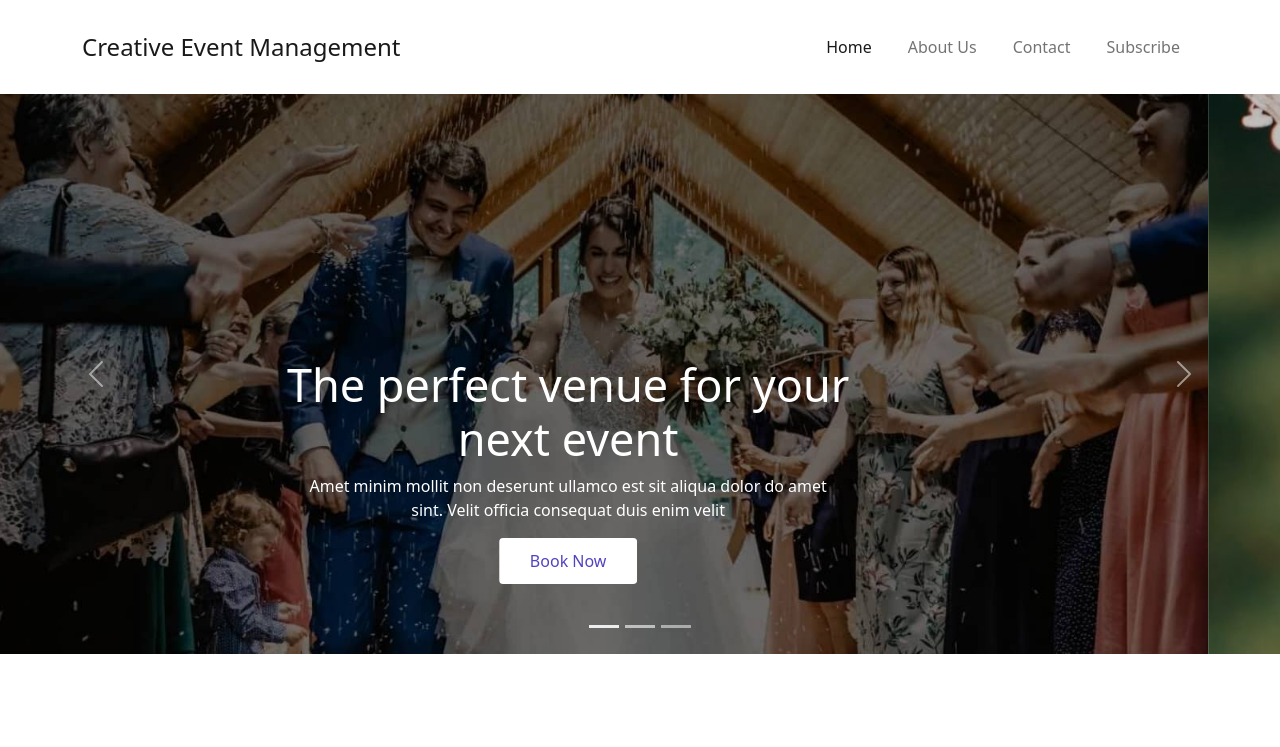
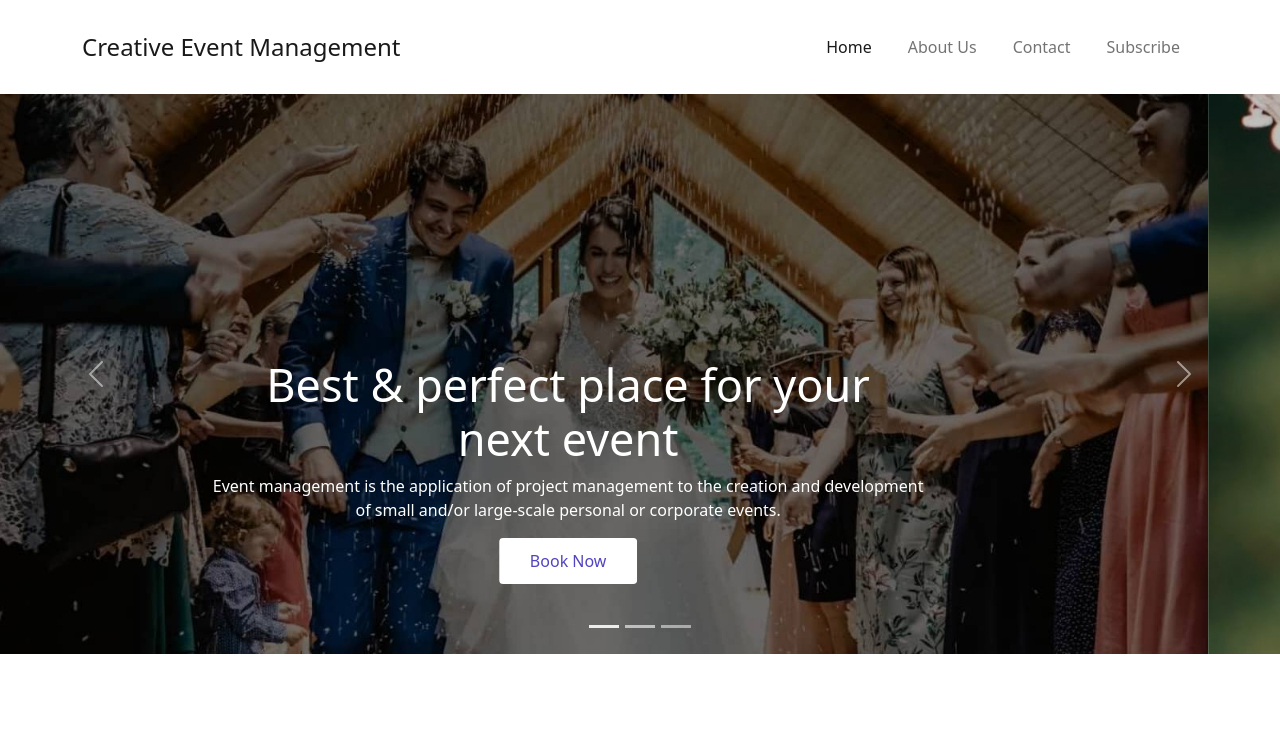
Before and after one commit to biswajit-adhikary/Creative-Event-Management, a plain HTML site: page index.html in a window 1280 px wide. Shown: the top 747 px of the page. Drawn offline with nearby package versions, Linux system fonts and the light colour scheme.

Commit message:
Final check done

```diff
--- a/index.html
+++ b/index.html
@@ -62,24 +62,24 @@
                 <div class="carousel-item active">
                   <img src="images/banner-1-min.jpg" class="d-block w-100" alt="banner one">
                   <div class="carousel-caption">
-                    <h2>The perfect venue for your <br> next event</h2>
-                    <p>Amet minim mollit non deserunt ullamco est sit aliqua dolor do amet <br> sint. Velit officia consequat duis enim velit </p>
+                    <h2>Best & perfect place for your <br> next event</h2>
+                    <p>Event management is the application of project management to the creation and development <br> of small and/or large-scale personal or corporate events.</p>
                     <a type="button" class="btn btn-md theme-button-one" href="https://www.eventbooking.com/demo/" target="_blank">Book Now</a>
                   </div>
                 </div>
                 <div class="carousel-item">
                   <img src="images/banner-2-min.jpg" class="d-block w-100" alt="banner two">
                   <div class="carousel-caption">
-                    <h2>The perfect venue for your <br> next event</h2>
-                    <p>Amet minim mollit non deserunt ullamco est sit aliqua dolor do amet <br> sint. Velit officia consequat duis enim velit </p>
+                    <h2>Best & perfect place for your <br> next event</h2>
+                    <p>Event management is the application of project management to the creation and development <br> of small and/or large-scale personal or corporate events.</p>
                     <a type="button" class="btn btn-md theme-button-one" href="https://www.eventbooking.com/demo/" target="_blank">Book Now</a>
                   </div>
                 </div>
                 <div class="carousel-item">
                   <img src="images/banner-3-min.jpg" class="d-block w-100" alt="banner three">
                   <div class="carousel-caption">
-                    <h2>The perfect venue for your <br> next event</h2>
-                    <p>Amet minim mollit non deserunt ullamco est sit aliqua dolor do amet <br> sint. Velit officia consequat duis enim velit </p>
+                    <h2>Best & perfect place for your <br> next event</h2>
+                    <p>Event management is the application of project management to the creation and development <br> of small and/or large-scale personal or corporate events.</p>
                     <a type="button" class="btn btn-md theme-button-one" href="https://www.eventbooking.com/demo/" target="_blank">Book Now</a>
                   </div>
                 </div>
@@ -265,6 +265,11 @@
               </div>
             </div>
             <div class="row">
+              <div class="col-lg-6 order-lg-2">
+                <div class="faq-image">
+                  <img src="images/people-min.png" class="w-100" alt="">
+                </div>
+              </div>
               <div class="col-lg-6">
                 <div class="faq-text">
                   <div class="accordion" id="accordionExample">
@@ -329,11 +334,6 @@
                       </div>
                     </div>
                   </div>
-                </div>
-              </div>
-              <div class="col-lg-6">
-                <div class="faq-image">
-                  <img src="images/people-min.png" class="w-100" alt="">
                 </div>
               </div>
             </div>
--- a/style.css
+++ b/style.css
@@ -110,6 +110,7 @@ Package CSS
     color: #fff;
     border-radius: 25px;
     position: relative;
+    box-shadow: 0 .5rem 1rem rgba(82,67,194,.25)!important;
 }
 .special-package .package-detail ul li i {
     color: #fff;
@@ -172,6 +173,7 @@ Footer CSS
     margin: 10px 0;
 }
 
+
 /*
 Responsive CSS
 */
@@ -204,7 +206,7 @@ Responsive CSS
         padding: 6px 20px !important;
     }
     .faq-text {
-        margin-bottom: 30px;
+        margin-top: 30px;
     }
     .copyright-text {
         margin-top: 30px;
```
